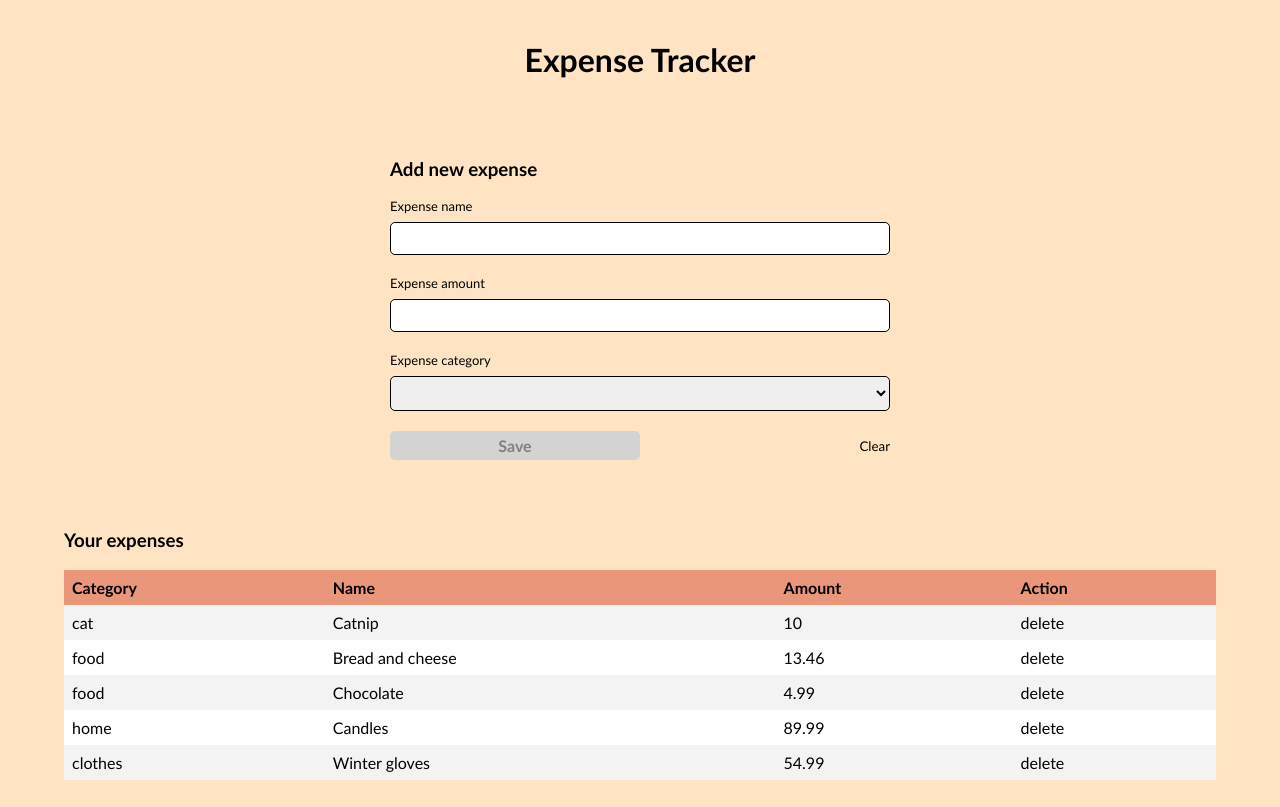
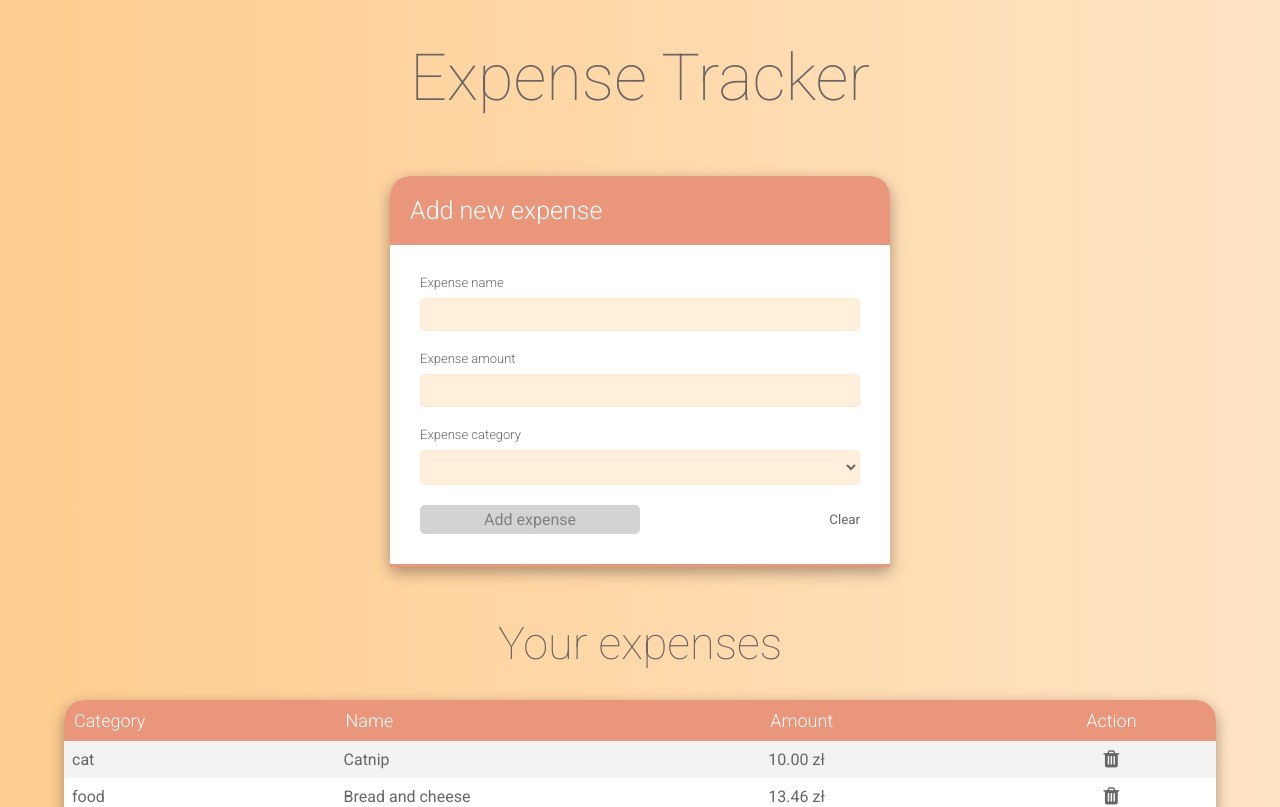
Before and after one commit to alennxx/expense-tracker, an Angular app in the folder expense-tracker-front/: page /expenses in a window 1280 px wide. Shown: the top 807 px of the page. Built offline with nearby package versions, Linux system fonts and the light colour scheme.

Commit message:
styling improved

```diff
--- a/expense-tracker-front/src/app/app.component.scss
+++ b/expense-tracker-front/src/app/app.component.scss
@@ -9,4 +9,6 @@
 .title {
     margin-top: 40px;
     margin-bottom: 60px;
+    font-weight: 100;
+    font-size: 65px;
 }
--- a/expense-tracker-front/src/app/expense/components/expense-details/expense-details.component.html
+++ b/expense-tracker-front/src/app/expense/components/expense-details/expense-details.component.html
@@ -1,7 +1,8 @@
-<form id="expenseForm" [formGroup]="expenseForm" (ngSubmit)="save()">
+<form id="expenseForm" class="white-box" [formGroup]="expenseForm" (ngSubmit)="save()">
 
     <h3>Add new expense</h3>
 
+    <div class="form-container">
         <div id="expenseName" class="form-element">
             <label for="name">Expense name</label>
             <input id="name" formControlName="name" />
@@ -27,8 +28,9 @@
         <!-- TODO add error message about invalid input -->
 
         <div class="form-buttons-container">
-        <button class="submit-button" type="submit" [disabled]="!expenseForm.valid">Save</button>
+            <button class="submit-button" type="submit" [disabled]="!expenseForm.valid">Add expense</button>
             <button class="clear-button" type="reset">Clear</button>
+        </div>
     </div>
 
 </form>
--- a/expense-tracker-front/src/app/expense/components/expense-details/expense-details.component.scss
+++ b/expense-tracker-front/src/app/expense/components/expense-details/expense-details.component.scss
@@ -1,5 +1,25 @@
+@import '../../../../colors.scss';
+
+h3 {
+    padding: 20px;
+    border-top-left-radius: 20px;
+    border-top-right-radius: 20px;
+    background-color: $primary;
+    color: #fff;
+}
+
 form {
     width: 500px;
+    background: white;
+    box-shadow: rgba(0, 0, 0, 0.35) 0px 5px 15px;
+    border-top-left-radius: 20px;
+    border-top-right-radius: 20px;
+    border-bottom: 3px solid $primary;
+}
+
+.form-container {
+    padding: 30px;
+    padding-top: 0;
 }
 
 .form-element {
@@ -11,17 +31,24 @@ form {
     label {
         margin-bottom: 8px;
         font-size: small;
+        font-weight: 300;
     }
 
     select, input {
         width: 100%;
         margin: 0;
         padding: 0;
-        border: 1px solid black;
+        border: 1px solid $secondary;
         border-radius: 5px;
         padding: 6px;
         font-size: medium;
         letter-spacing: 0.5px;
+        background-color: $secondary;
+
+        &:focus {
+            outline: none;
+            border: 1px solid $primary;
+        }
     }
 }
 
@@ -42,11 +69,10 @@ form {
     .submit-button {
         padding: 5px 15px;
         width: 50%;
-        background-color: rgb(233, 150, 122);
+        background-color: $primary;
         border: none;
         border-radius: 5px;
         color: white;
-        font-weight: bold;
         font-size: medium;
 
         &:disabled {
@@ -55,7 +81,7 @@ form {
         }
 
         &:enabled:hover {
-            background-color: rgb(173, 112, 91);
+            background-color: $primary-dark;
         }
 
     }
--- a/expense-tracker-front/src/app/expense/components/expenses-overview/expenses-overview.component.html
+++ b/expense-tracker-front/src/app/expense/components/expenses-overview/expenses-overview.component.html
@@ -13,8 +13,8 @@
         <tr *ngFor="let expense of (expenses$ | async)">
             <td>{{expense.category}}</td>
             <td>{{expense.name}}</td>
-            <td>{{expense.amount}}</td>
-            <td (click)="deleteExpense(expense)"><span class="delete-item-button">delete</span></td>
+            <td>{{expense.amount | number: '2.2-2'}} zł</td>
+            <td class="delete-cell"><i (click)="deleteExpense(expense)" class="fa fa-trash"></i></td>
         </tr>
     </table>
 
--- a/expense-tracker-front/src/app/expense/components/expenses-overview/expenses-overview.component.scss
+++ b/expense-tracker-front/src/app/expense/components/expenses-overview/expenses-overview.component.scss
@@ -1,33 +1,68 @@
+@import '../../../../colors.scss';
+
 .overview-container {
     width: 90%;
     display: flex;
     flex-direction: column;
 }
 
+h3 {
+    font-size: 45px;
+    font-weight: 200;
+    text-align: center;
+}
+
 table {
     border-radius: 8px;
     border-collapse: collapse;
+    border-top-left-radius: 20px;
+    border-top-right-radius: 20px;
+    box-shadow: rgba(0, 0, 0, 0.35) 0px 5px 15px;
 }
 
 th {
-    background-color: rgb(233, 150, 122);
-    padding: 8px;
+    background-color: $primary;
+    padding: 10px;
+    color: #fff;
+    font-weight: 300;
+    font-size: 18px;
     text-align: left;
+
+    &:first-of-type {
+        border-top-left-radius: 20px;
+    }
+
+    &:last-of-type {
+        border-top-right-radius: 20px;
+        text-align: center;
+    }
 }
 
 tr {
     background-color: white;
-}
 
-tr:nth-child(even) {
-    background-color: rgb(243, 243, 243);
+    &:nth-child(even) {
+        background-color: rgb(243, 243, 243);
+    }
+
+    &:last-of-type {
+        border-bottom: 2px solid $primary;
+    }
 }
 
 td {
     padding: 8px;
 }
 
-.delete-item-button:hover {
-    cursor: pointer;
-    color: rgb(173, 112, 91);
+.delete-cell {
+    text-align: center;
+
+    i {
+        font-size: 20px;
+
+        &:hover {
+            cursor: pointer;
+            color: $primary;
+        }
+    }
 }
--- /dev/null
+++ b/expense-tracker-front/src/colors.scss
@@ -0,0 +1,3 @@
+$primary: rgb(233, 150, 122);
+$primary-dark: rgb(219, 140, 114);
+$secondary: rgb(255, 228, 196, .6);
--- a/expense-tracker-front/src/index.html
+++ b/expense-tracker-front/src/index.html
@@ -6,6 +6,10 @@
   <base href="/">
   <meta name="viewport" content="width=device-width, initial-scale=1">
   <link rel="icon" type="image/x-icon" href="favicon.ico">
+  <link rel="preconnect" href="https://fonts.googleapis.com">
+  <link rel="preconnect" href="https://fonts.gstatic.com" crossorigin>
+  <link href="https://fonts.googleapis.com/css2?family=Roboto:wght@100;300;400;500&display=swap" rel="stylesheet">
+  <link rel="stylesheet" href="https://cdnjs.cloudflare.com/ajax/libs/font-awesome/4.7.0/css/font-awesome.min.css">
 </head>
 <body>
   <app-root></app-root>
--- a/expense-tracker-front/src/styles.scss
+++ b/expense-tracker-front/src/styles.scss
@@ -1,10 +1,11 @@
 * {
-    font-family: 'Trebuchet MS';
+    font-family: 'Roboto';
+    color: #666666;
 }
 
 html, body {
     margin: 0px;
-    background-color: bisque;
+    background-image: linear-gradient(to right, #ffcd8f, #ffe4c4);
 }
 
 input, select {
@@ -14,6 +15,13 @@ input, select {
     box-sizing:border-box;
 }
 
+h3 {
+    margin: 0;
+    margin-bottom: 30px;
+    font-weight: 300;
+    font-size: 25px;
+}
+
 .child-container {
     width: 100%;
     display: flex;
```
Lines whose indentation alone changed are shown as unchanged.
